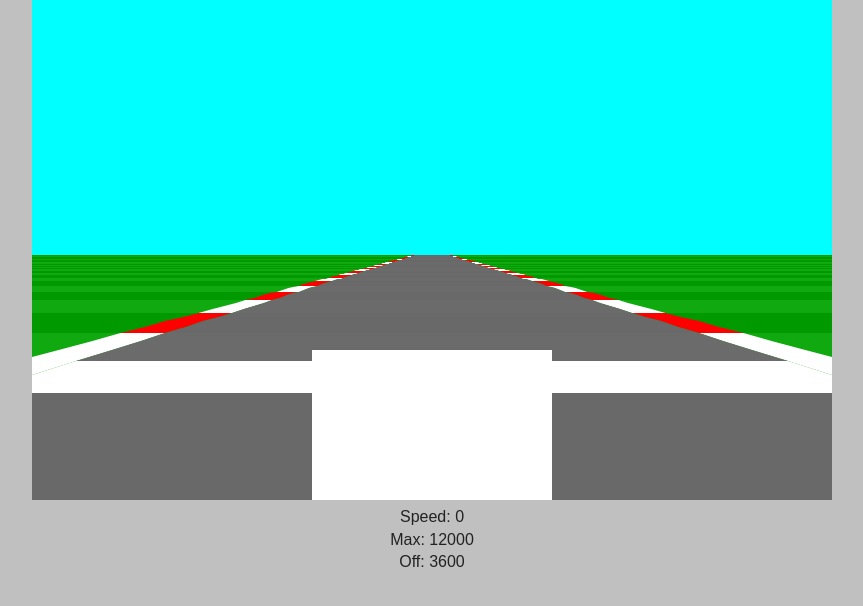
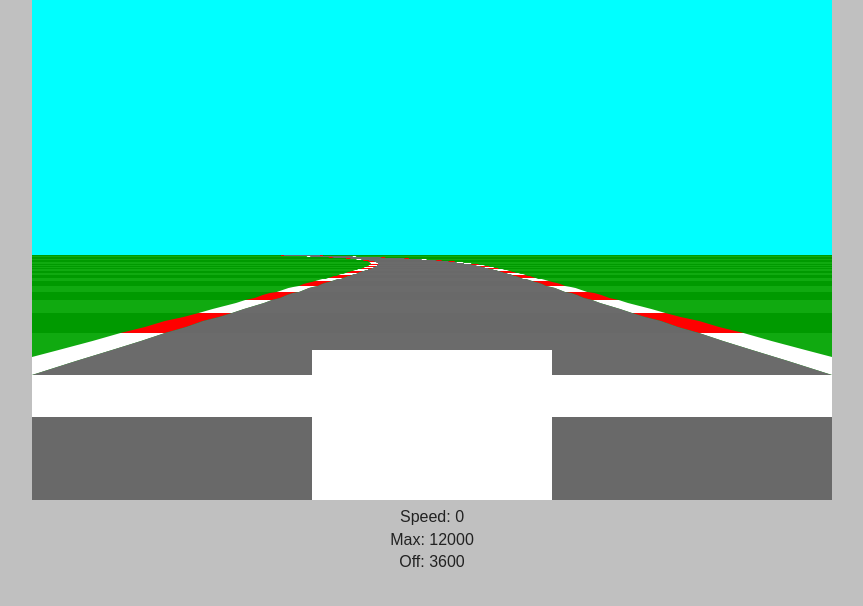
Before and after one commit to ajfisher/wdc, a plain HTML site: page examples/racing_car/index.html in a window 1280 px wide. Shown: the whole page, without its empty margins (208-1071 px from the left). Drawn offline with nearby package versions, Linux system fonts and the light colour scheme.

Commit message:
Added curvey roads, cleaned up a bit more code too

```diff
--- a/examples/racing_car/index.html
+++ b/examples/racing_car/index.html
@@ -39,10 +39,8 @@
         <script>window.jQuery || document.write('<script src="js/vendor/jquery-1.9.0.min.js"><\/script>')</script>
         <script>
             Setup.init();
-            Setup.create_straight_track();
-            //setup();
-            //setup_road();
-
+            //Setup.create_straight_track();
+            Setup.create_bendy_track();
             Racer.run();
         </script>
     </body>
--- a/examples/racing_car/js/racer.js
+++ b/examples/racing_car/js/racer.js
@@ -46,27 +46,28 @@ var PLAYER = { w: 80, h: 50, colour: "#ffffff" };
 var ROAD = {
     LENGTH: { NONE: 0, SHORT:  25, MEDIUM:  50, LONG:  100 }, // num segments
     CURVE:  { NONE: 0, EASY:    2, MEDIUM:   4, HARD:    6 },
+
     add_segment: function (curve) {
         var n = segments.length;
         segments.push({
             index: n,
-            p1: { world: { z:  n * segmentLength }, camera: {}, screen: {} },
-            p2: { world: { z: (n+1) * segmentLength }, camera: {}, screen: {} },
+            p1: { world: { z:  n * segment_length }, camera: {}, screen: {} },
+            p2: { world: { z: (n+1) * segment_length }, camera: {}, screen: {} },
             curve: curve,
-            color: Math.floor(n/curb_length)%2 ? COLOURS.DARK : COLOURS.LIGHT
+            colour: Math.floor(n/curb_segments)%2 ? COLOURS.DARK : COLOURS.LIGHT
         });
     },
 
     add_road: function(enter, hold, leave, curve) {
         var n;
         for(n = 0 ; n < enter ; n++) {
-            add_segment(Misc.easeIn(0, curve, n/enter));
+            this.add_segment(Misc.easeIn(0, curve, n/enter));
         }
         for(n = 0 ; n < hold  ; n++) {
-            add_segment(curve);
+            this.add_segment(curve);
         }
         for(n = 0 ; n < leave ; n++) {
-            add_segment(Misc.easeInOut(curve, 0, n/leave));
+            this.add_segment(Misc.easeInOut(curve, 0, n/leave));
         }
     },
 
@@ -76,8 +77,8 @@ var ROAD = {
     },
 
     add_curve: function (num, curve) {
-        num    = num    || ROAD.LENGTH.MEDIUM;
-        curve  = curve  || ROAD.CURVE.MEDIUM;
+        num = num || ROAD.LENGTH.MEDIUM;
+        curve = curve || ROAD.CURVE.MEDIUM;
         this.add_road(num, num, num, curve);
     },
 
@@ -107,13 +108,15 @@ var player_x = 0;
 var player_z = null;
 var speed = 0;
 var position = 0;          // position of the player on the length of the track.
-var max_speed = segment_length/step; // TODO
+var max_speed = segment_length/step;
 var accel = max_speed / 5;
 var decel = -max_speed /10;
 var braking = -max_speed*0.8;
 var offroad_decel = -max_speed / 2;
 var offroad_limit = 0.3*max_speed;
+var centrifugal = 0.3;
 
+// determine key state
 var key_left = false;
 var key_right = false;
 var key_accel = false;
@@ -121,21 +124,23 @@ var key_decel = false;
 
 
 // MISC functions
-function project (p, camerax, cameray, cameraz, camera_depth, width, height, road_width) {
-    // takes a point and projects it on to the screen
-    p.camera.x     = (p.world.x || 0) - camerax;
-    p.camera.y     = (p.world.y || 0) - cameray;
-    p.camera.z     = (p.world.z || 0) - cameraz;
-    p.screen.scale = camera_depth/p.camera.z;
-    p.screen.x     = Math.round((width/2)  + (p.screen.scale * p.camera.x  * width/2));
-    p.screen.y     = Math.round((height/2) - (p.screen.scale * p.camera.y  * height/2));
-    p.screen.w     = Math.round(             (p.screen.scale * road_width   * width/2));
-}
-
 var Misc = {
     easeIn:    function(a,b,percent) { return a + (b-a)*Math.pow(percent,2);                           },
     easeOut:   function(a,b,percent) { return a + (b-a)*(1-Math.pow(1-percent,2));                     },
     easeInOut: function(a,b,percent) { return a + (b-a)*((-Math.cos(percent*Math.PI)/2) + 0.5);        },
+    percent_left: function(n, total) { return (n % total) / total; },
+
+    project: function (p, camerax, cameray, cameraz, camera_depth, width, height, road_width) {
+        // takes a point and projects it on to the screen
+        p.camera.x     = (p.world.x || 0) - camerax;
+        p.camera.y     = (p.world.y || 0) - cameray;
+        p.camera.z     = (p.world.z || 0) - cameraz;
+        p.screen.scale = camera_depth/p.camera.z;
+        p.screen.x     = Math.round((width/2)  + (p.screen.scale * p.camera.x  * width/2));
+        p.screen.y     = Math.round((height/2) - (p.screen.scale * p.camera.y  * height/2));
+        p.screen.w     = Math.round(             (p.screen.scale * road_width   * width/2));
+    },
+
 }
 
 // Now into the main bit
@@ -201,7 +206,11 @@ var Draw = {
         // renders the game out to the canvas.
 
         var player_segment = find_segment(position); // grabs the player pos, gets the segment from that.
+        var percent_left = Misc.percent_left(position, segment_length);
         var max_y = height;
+
+        var x  = 0;
+        var dx = - (player_segment.curve * percent_left);
 
         ctx.clearRect(0, 0, width, height);
 
@@ -211,8 +220,11 @@ var Draw = {
         for (i=0; i<draw_distance; i++) {
             segment = segments[(player_segment.index + i) % segments.length];
 
-            project(segment.p1, (player_x * road_width), camera_height, position, camera_depth, width, height, road_width);
-            project(segment.p2, (player_x * road_width), camera_height, position, camera_depth, width, height, road_width);
+            Misc.project(segment.p1, (player_x * road_width) - x, camera_height, position, camera_depth, width, height, road_width);
+            Misc.project(segment.p2, (player_x * road_width) - x - dx, camera_height, position, camera_depth, width, height, road_width);
+
+            x = x + dx;
+            dx = dx + segment.curve;
 
             if ((segment.p1.camera.z <= camera_depth) || (segment.p2.screen.y >= max_y))
                 continue;
@@ -236,25 +248,40 @@ function find_segment(z) {
 
 var Setup = {
 
-    create_straight_track: function () {
-        // defines a straight road.
+    create_straight_track: function() {
         segments = [];
-        for (var i=0; i< MAX_SEGMENTS; i++) {
-            segments.push({
-                index: i,
-                p1: { world: { z: i * segment_length}, camera:{}, screen: {} },
-                p2: { world: { z: (i+1)*segment_length}, camera:{}, screen:{} },
-                colour: Math.floor(i/curb_segments) % 2 ? COLOURS.DARK : COLOURS.LIGHT
-            });
+
+        ROAD.add_straight(ROAD.LENGTH.LONG*4);
+        Setup.start_finish();
+    },
+
+    create_bendy_track: function() {
+        segments = [];
+
+        ROAD.add_straight(ROAD.LENGTH.SHORT/4);
+        ROAD.add_scurves();
+        ROAD.add_straight(ROAD.LENGTH.LONG);
+        ROAD.add_curve(ROAD.LENGTH.MEDIUM, ROAD.CURVE.MEDIUM);
+        ROAD.add_curve(ROAD.LENGTH.LONG, ROAD.CURVE.MEDIUM);
+        ROAD.add_straight();
+        ROAD.add_scurves();
+        ROAD.add_scurves();
+        ROAD.add_curve(ROAD.LENGTH.LONG, -ROAD.CURVE.MEDIUM);
+        ROAD.add_curve(ROAD.LENGTH.LONG, ROAD.CURVE.MEDIUM);
+        ROAD.add_straight();
+        ROAD.add_scurves();
+        ROAD.add_curve(ROAD.LENGTH.LONG, -ROAD.CURVE.EASY);
+
+        Setup.start_finish();
+    },
+
+    start_finish: function() {
+        // this method just gets all the track positions etc in same spot.
+        segments[find_segment(player_z).index + 2].colour = COLOURS.START;
+        segments[find_segment(player_z).index + 3].colour = COLOURS.START;
+        for(var i = 0 ; i < curb_segments ; i++) {
+            segments[segments.length-1-(i + finish_offset)].colour = COLOURS.FINISH;
         }
-
-        segments[7].colour = COLOURS.START;
-        segments[8].colour = COLOURS.START;
-
-        for(var i = 0 ; i < curb_segments; i++) {
-            segments[segments.length-1-(i+finish_offset)].colour = COLOURS.FINISH;
-        }
-
         track_length = segments.length * segment_length;
     },
 
@@ -357,7 +384,12 @@ var Racer = {
     update: function(dt) {
         // this method updates the game world by the amount of time.
 
+        var speed_percent = speed / max_speed;
+        var player_segment = find_segment(position + player_z);
+        var dx = dt * 2 * (speed/max_speed); // factor left to right speed taking about 1 sec
+
         position = position + (dt * speed);
+
         // check if we've finished the race.
         if (position > (track_length - (finish_offset * segment_length))) {
             console.log("Finished the race");
@@ -369,13 +401,13 @@ var Racer = {
             position = 0;
         }
 
-        var dx = dt * 2 * (speed/max_speed); // factor left to right speed taking about 1 sec
-
         if (key_left) {
             player_x = player_x - dx;
         } else if (key_right) {
             player_x = player_x + dx;
         }
+
+        player_x = player_x - (dx * speed_percent * player_segment.curve * centrifugal);
 
         if (key_accel) {
             speed = Physics.accelerate(speed, accel, dt);
```
Also changed, not shown: examples/racing_car/todo.md (+4 -2 lines).
